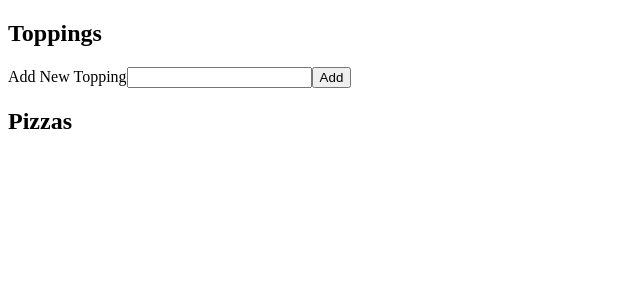
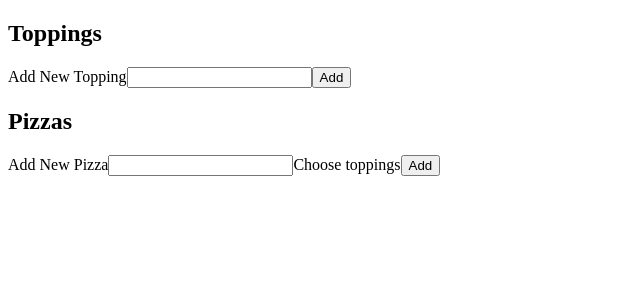
Before and after one commit to cornejoangel/pizza-manager, a React (Create React App) app: page / in a window 1280 px wide. Shown: the top 300 px of the page, without its empty margins (0-640 px from the left). Built offline with nearby package versions, Linux system fonts and the light colour scheme.

Commit message:
Adds ability to add pizzas

```diff
--- a/src/App.js
+++ b/src/App.js
@@ -9,6 +9,8 @@ const App = () => {
   const [updatingTopping, setUpdatingTopping] = useState(false);
   const [pizzas] = useState(PizzaMenu());
   const [pizzasMenu, setPizzasMenu] = useState(pizzas.getMenu());
+  const [pizza, setPizza] = useState('');
+  const [pizzaToppings, setPizzaToppings] = useState([]);
 
   const addTopping = (e, newTopping) => {
     e.preventDefault();
@@ -41,6 +43,26 @@ const App = () => {
 
   const cancelUpdate = () => {
     setUpdatingTopping(false);
+  }
+
+  const changePizza = (e) => {
+    setPizza(e.target.value);
+  }
+
+  const addPizza = (e, newPizza) => {
+    e.preventDefault();
+    pizzas.addPizza(newPizza, pizzaToppings);
+    setPizzasMenu(pizzas.getMenu());
+    setPizza('');
+    setPizzaToppings([]);
+  }
+
+  const checkTopping = (e, checkedTopping) => {
+    if (pizzaToppings.includes(checkedTopping)) {
+      setPizzaToppings(pizzaToppings.filter((t) => t !== checkedTopping));
+      return;
+    }
+    setPizzaToppings(pizzaToppings.concat(checkedTopping));
   }
 
   return (
@@ -82,9 +104,27 @@ const App = () => {
           {pizzasMenu.map((p) => (
             <li key={p.name}>
               {p.name}
+              <ul>
+                {p.toppings.map((t) => (
+                  <li key={t}>{t}</li>
+                ))}
+              </ul>
             </li>
           ))}
         </ul>
+        <form onSubmit={(e) => addPizza(e, pizza)}>
+          <label htmlFor="pizza">Add New Pizza</label>
+          <input type="text" name="pizza" value={pizza} onChange={changePizza} />
+          <label htmlFor="topping">Choose toppings</label>
+          {toppingsMenu.map((t) => (
+            <label>
+              <input type="checkbox" checked={pizzaToppings.includes(t)}
+              onChange={(e) => checkTopping(e, t)}/>
+              {t}
+            </label>
+          ))}
+          <button type="submit">Add</button>
+        </form>
       </div>
     </main>
   );
```
